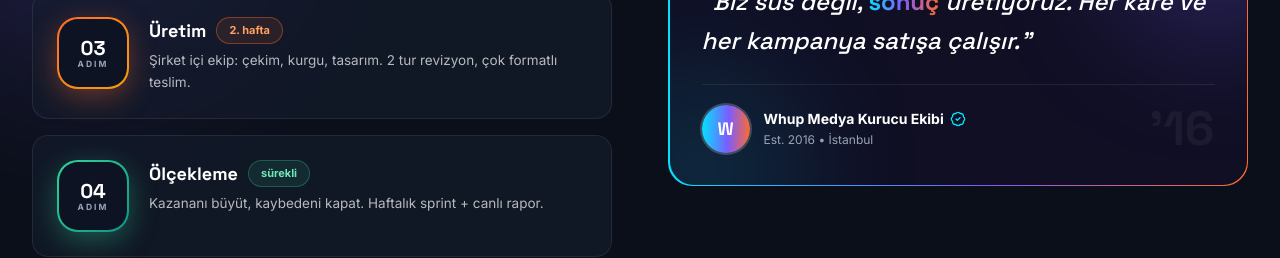
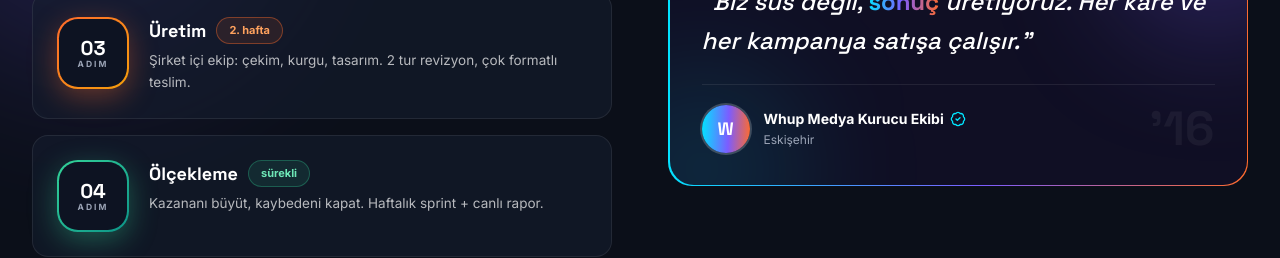
Before and after one commit to kaanctn88/whup-medya, a Next.js app: page / in a window 1280 px wide. Shown: the part 3960-4218 px from the top of the page. Built offline with nearby package versions, Linux system fonts and the light colour scheme.

Commit message:
Kurucu imza Eskisehir

```diff
--- a/components/Process.tsx
+++ b/components/Process.tsx
@@ -156,7 +156,7 @@ export default function Process() {
                       <b className="flex items-center gap-1.5 text-[14px]">
                         Whup Medya Kurucu Ekibi <BadgeCheck className="h-4 w-4 text-electric" />
                       </b>
-                      <small className="text-[12px] text-muted">Est. 2016 • İstanbul</small>
+                      <small className="text-[12px] text-muted">Eskişehir</small>
                     </span>
                     <span className="ml-auto hidden font-display text-5xl font-bold text-white/5 sm:block">
                       &rsquo;16
```
